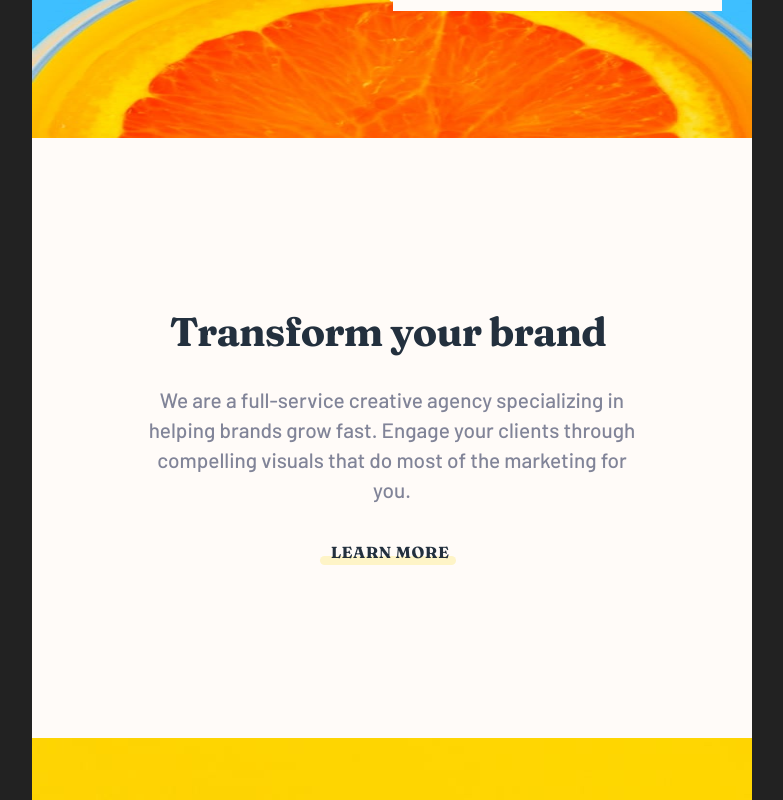
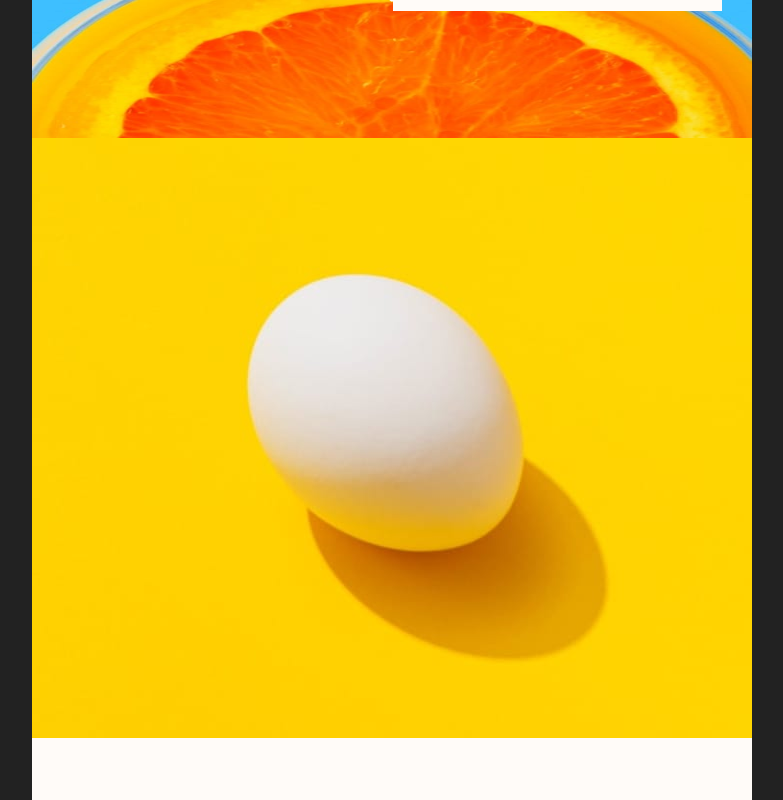
Before and after one commit to ifaronti/Sunny-Side-Agency-Page, a React (Create React App) app in the folder sunny-agency/: page / in a window 1280 px wide. Shown: the part 400-1200 px from the top of the page, without its empty margins (248-1031 px from the left). Built offline with nearby package versions, Linux system fonts and the light colour scheme; the HTML template or start-up script is replaced by a standard one.

Commit message:
troublesome button pseudo element solved

```diff
--- a/sunny-agency/src/index.css
+++ b/sunny-agency/src/index.css
@@ -523,7 +523,7 @@ h2{
 .learn-more::after{
     position: absolute;
     left: -5px;
-    top: 15px;
+    top: 14px;
     content: "";
     width: 8.5rem;
     border-radius: 50px;
@@ -682,8 +682,8 @@ h2{
 
     .learn-more::after{
         position: absolute;
-        left: 7px;
-        top: 15px;
+        left: 7.5px;
+        top: 14px;
         content: "";
         width: 8.5rem;
         border-radius: 50px;
@@ -764,7 +764,7 @@ h2{
     }
 
     .card:nth-child(2){
-        /* order: -1; */
+        order: -1;
         height: 600px;
     }
 
```
Also changed, not shown: 1 other file (tests, documents, lock files or other folders).
